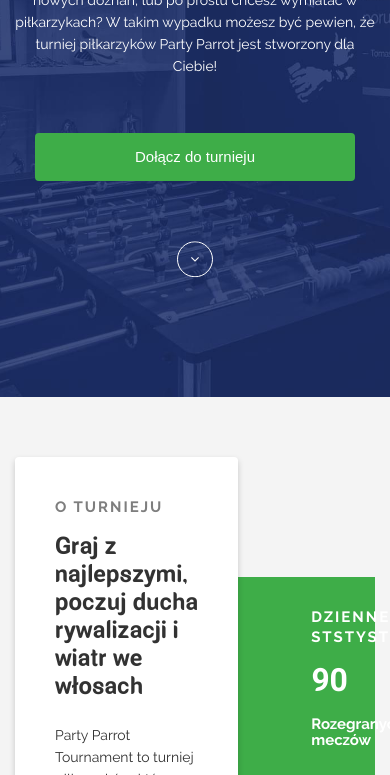
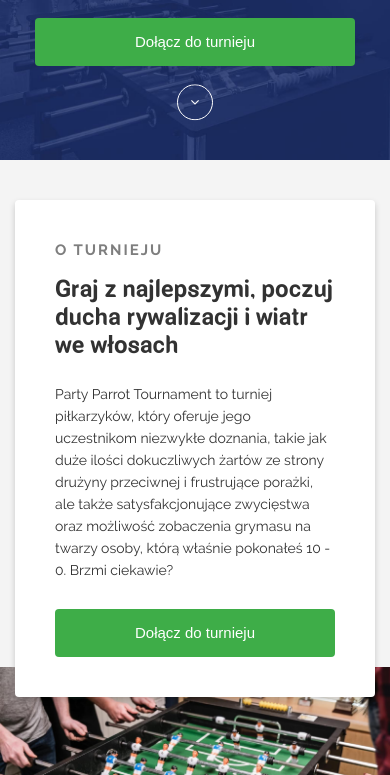
Before and after one commit to janjag/recruitmentTasks, a website: page JohnnyBros/index.html in a window 390 px wide. Shown: the part 323-1098 px from the top of the page. Drawn offline with Linux system fonts and the light colour scheme; files that its build step writes are made by us from their sources; files whose address does not match are found by name.

Commit message:
added media quersy for mobile devices + small js fix

```diff
--- a/JohnnyBros/dev/js/app.js
+++ b/JohnnyBros/dev/js/app.js
@@ -188,6 +188,7 @@
         console.log(element.value);
         element.classList.add('js-touched');
         if (element.value.length < 2) {
+            element.classList.remove('success');
             element.classList.add('error');
         } else {
             element.classList.remove('error');
--- a/JohnnyBros/dev/scss/elements/_header.scss
+++ b/JohnnyBros/dev/scss/elements/_header.scss
@@ -10,12 +10,20 @@
     padding: 8rem 0 3rem;
     color: $white;
     text-align: center;
+
+    @include bp(mq560) {
+        height: auto;
+    }
 }
 
 .page-info{
     display: block;
     max-width: 40em;
     margin: 0 auto 4em;
+
+    @include bp(mq560) {
+        margin-bottom: 1.5em;
+    }
 }
 
 .see-more {
@@ -29,6 +37,10 @@
     border: .1rem solid $white;
     color: $white;
     animation: verticalMove 2s ease-in-out .2s infinite forwards;
+
+    @include bp(mq560) {
+        margin: 1em auto;
+    }
 }
 
 @keyframes verticalMove {
--- a/JohnnyBros/dev/scss/elements/_nav.scss
+++ b/JohnnyBros/dev/scss/elements/_nav.scss
@@ -5,6 +5,10 @@
     right: 0;
     z-index: 10;
     padding: 1rem 0;
+
+    @include bp(mq560) {
+        top: 0;
+    }
 
     &.fixed {
         position: fixed;
@@ -20,6 +24,7 @@
 }
 
 .menu-toggle {
+    margin-top: -0.7rem;
     margin-left: auto;
     position: relative;
     z-index: 4;
@@ -117,7 +122,10 @@
 
     @include bp(mq768) {
         margin: 2rem 0;
+    }
 
+    @include bp(mq560) {
+        margin: 1.25rem 0;
     }
 
     &:not(:first-of-type) {
--- a/JohnnyBros/dev/scss/elements/_sections.scss
+++ b/JohnnyBros/dev/scss/elements/_sections.scss
@@ -5,6 +5,10 @@
 
     @include bp(mq1240) {
         padding: 6rem 0 3rem;
+    }
+
+    @include bp(mq560) {
+        padding: 4rem 0 0;
     }
 
     &.darker {
@@ -37,6 +41,10 @@
         width: 62%;
     }
 
+    @include bp(mq560) {
+        width: 100%;
+    }
+
     &.floated {
         float: left;
     }
@@ -55,6 +63,11 @@
         position: static;
         margin: -3rem 0 -24rem 3rem;
         width: 75%;
+    }
+
+    @include bp(mq560) {
+        width: calc(100% + 3rem);
+        margin: -3rem -1.5rem 0;
     }
 
     .box-img {
@@ -84,4 +97,10 @@
         padding-left: 10rem;
         width: 90%;
     }
+
+    @include bp(mq560) {
+        padding: 9rem 3rem 3rem;
+        margin: -14rem -1.5rem -8rem;
+        width: calc(100% + 3rem);
+    }
 }
--- a/JohnnyBros/dev/scss/global/_mixins.scss
+++ b/JohnnyBros/dev/scss/global/_mixins.scss
@@ -8,4 +8,7 @@
   @if $point == mq768 {
     @media screen and (max-width: 48em) /* up to 768px  */ { @content; }
   }
+  @if $point == mq560 {
+    @media screen and (max-width: 35em) /* up to 560px  */ { @content; }
+  }
 }
--- a/JohnnyBros/dev/scss/sections/_about.scss
+++ b/JohnnyBros/dev/scss/sections/_about.scss
@@ -32,6 +32,14 @@
         width: 42%;
         padding-left: 10rem;
     }
+
+    @include bp(mq560) {
+        position: static;
+        margin: 0 -1.5rem 0rem;
+        width: calc(100% + 3rem);
+        max-width: 100vw;
+        padding: 3rem;
+    }
 }
 
 .statistic {
--- a/JohnnyBros/dev/scss/sections/_contact.scss
+++ b/JohnnyBros/dev/scss/sections/_contact.scss
@@ -14,14 +14,24 @@
         height: auto;
         margin-bottom: 4rem;
     }
+
+    @include bp(mq560) {
+        margin: 0 -1.5rem 4rem;
+        width: calc(100% + 3rem);
+    }
 }
 
 .contact-form {
     width: 50%;
+    margin-bottom: 3rem;
 
     @include bp(mq1024) {
         width: 100%;
         padding: 0 3rem;
+    }
+
+    @include bp(mq560) {
+        padding: 0 1.5rem;
     }
 
     .flex-row {
--- a/JohnnyBros/dev/scss/sections/_how_to_join.scss
+++ b/JohnnyBros/dev/scss/sections/_how_to_join.scss
@@ -17,6 +17,14 @@
         font-family: 'fa-custom';
         font-size: 2.4rem;
         opacity: .65;
+
+        @include bp(mq560) {
+            left: unset;
+            top: 2rem;
+            right: 3rem;
+            font-size: 8.8rem;
+            opacity: .3;
+        }
     }
 }
 .quote-author {
--- a/JohnnyBros/dev/scss/sections/_rewards.scss
+++ b/JohnnyBros/dev/scss/sections/_rewards.scss
@@ -26,6 +26,12 @@
         margin: 2rem 1rem;
         width: calc(32% - 2rem);
     }
+
+    @include bp(mq560) {
+        margin: 2rem 1rem;
+        width: calc(48% - 2rem);
+        min-width: 16rem;
+    }
 }
 
 .first-prize {
```
Also changed, not shown: JohnnyBros/assets/app.min.js, JohnnyBros/assets/main.min.css, 2 other files.
